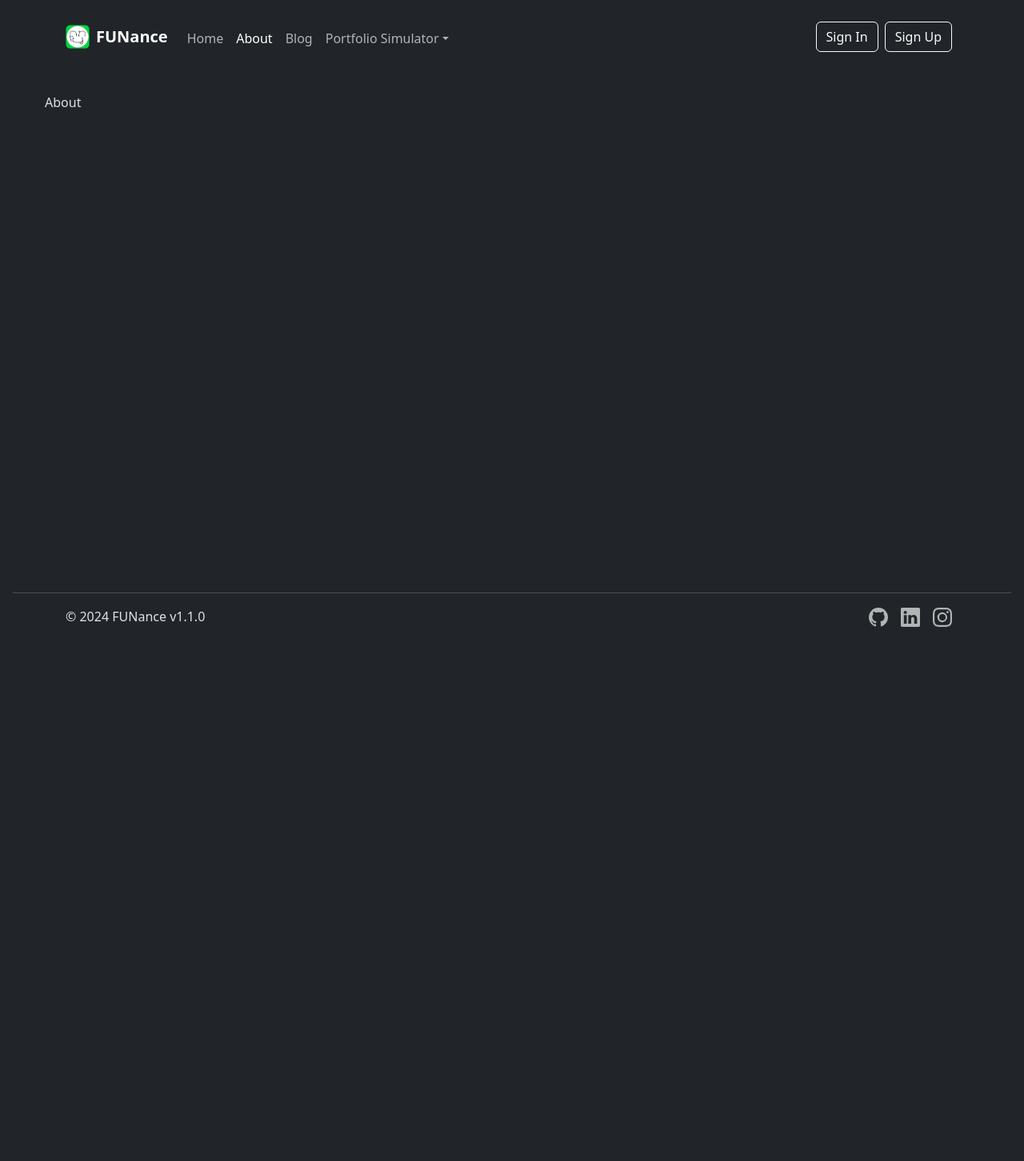
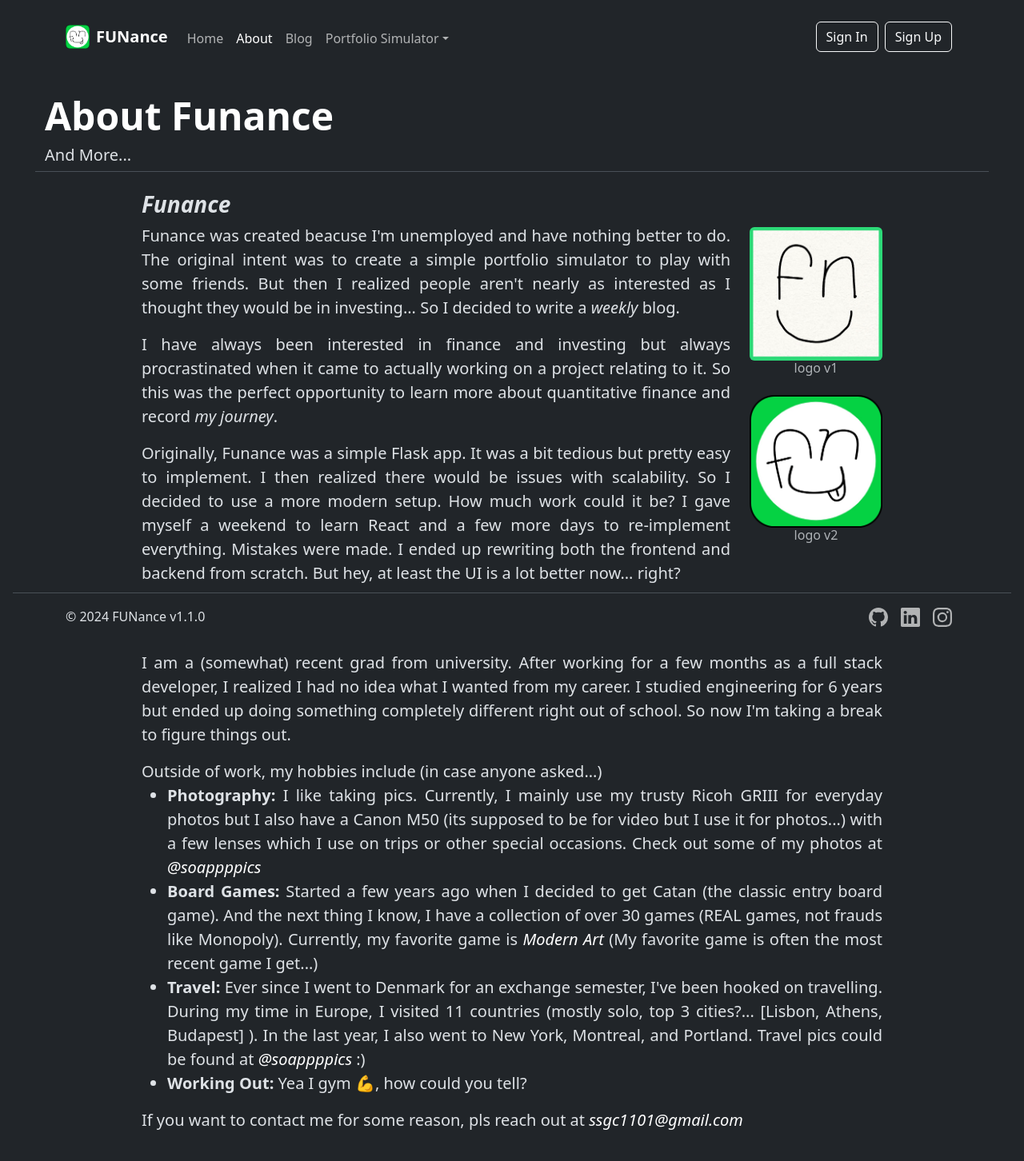
Before and after one commit to yangsu01/Funance, a React (Vite) app in the folder client/: page /about in a window 1280 px wide. Shown: the top 1452 px of the page at 80% size. Before the commit the page ends 800 px from the top, so only its background shows below. Built offline with nearby package versions, Linux system fonts and the light colour scheme; no server answers.

Commit message:
feat: add about page

```diff
--- a/client/src/pages/About/About.tsx
+++ b/client/src/pages/About/About.tsx
@@ -1,5 +1,137 @@
+import { Image, Container, Row, Col } from "react-bootstrap";
+
+// components
+import Title from "../../components/UI/Title";
+
 const About = () => {
-  return <div>About</div>;
+  return (
+    <>
+      <Title title="About Funance" subtitle="And More..." />
+
+      <Container>
+        <Row className="d-flex justify-content-center align-items-center mb-4">
+          <Col md={8}>
+            <h3>
+              <strong>
+                <i>Funance</i>
+              </strong>
+            </h3>
+            <p className="fs-5">
+              Funance was created beacuse I'm unemployed and have nothing better
+              to do. The original intent was to create a simple portfolio
+              simulator to play with some friends. But then I realized people
+              aren't nearly as interested as I thought they would be in
+              investing... So I decided to write a <i>weekly</i> blog.
+            </p>
+
+            <p className="fs-5">
+              I have always been interested in finance and investing but always
+              procrastinated when it came to actually working on a project
+              relating to it. So this was the perfect opportunity to learn more
+              about quantitative finance and record <i>my journey</i>.
+            </p>
+
+            <p className="fs-5">
+              Originally, Funance was a simple Flask app. It was a bit tedious
+              but pretty easy to implement. I then realized there would be
+              issues with scalability. So I decided to use a more modern setup.
+              How much work could it be? I gave myself a weekend to learn React
+              and a few more days to re-implement everything. Mistakes were
+              made. I ended up rewriting both the frontend and backend from
+              scratch. But hey, at least the UI is a lot better now... right?
+            </p>
+          </Col>
+          <Col md={2}>
+            <Row>
+              <Col xs={6} md={12} className="mb-3">
+                <Image src="/old_logo.png" alt="old logo" fluid rounded />
+                <h6 className="text-center text-muted">logo v1</h6>
+              </Col>
+              <Col xs={6} md={12} className="mb-3">
+                <Image src="/funance_logo.png" alt="logo" fluid rounded />
+                <h6 className="text-center text-muted">logo v2</h6>
+              </Col>
+            </Row>
+          </Col>
+        </Row>
+
+        <Row className="d-flex justify-content-center mb-">
+          <Col md={10}>
+            <h3>
+              <strong>
+                <i>About Me</i>
+              </strong>
+            </h3>
+            <p className="fs-5">
+              I am a (somewhat) recent grad from university. After working for a
+              few months as a full stack developer, I realized I had no idea
+              what I wanted from my career. I studied engineering for 6 years
+              but ended up doing something completely different right out of
+              school. So now I'm taking a break to figure things out.
+            </p>
+            <p className="fs-5">
+              Outside of work, my hobbies include (in case anyone asked...)
+              <ul className="fs-5">
+                <li>
+                  <strong>Photography:</strong> I like taking pics. Currently, I
+                  mainly use my trusty Ricoh GRIII for everyday photos but I
+                  also have a Canon M50 (its supposed to be for video but I use
+                  it for photos...) with a few lenses which I use on trips or
+                  other special occasions. Check out some of my photos at{" "}
+                  <a
+                    href="https://www.instagram.com/soappppics/"
+                    target="_blank"
+                    className="link"
+                  >
+                    <i>@soappppics</i>
+                  </a>
+                </li>
+                <li>
+                  <strong>Board Games:</strong> Started a few years ago when I
+                  decided to get Catan (the classic entry board game). And the
+                  next thing I know, I have a collection of over 30 games (REAL
+                  games, not frauds like Monopoly). Currently, my favorite game
+                  is{" "}
+                  <a
+                    href="https://boardgamegeek.com/boardgame/118/modern-art"
+                    target="_blank"
+                    className="link"
+                  >
+                    <i>Modern Art</i>
+                  </a>{" "}
+                  (My favorite game is often the most recent game I get...)
+                </li>
+                <li>
+                  <strong>Travel:</strong> Ever since I went to Denmark for an
+                  exchange semester, I've been hooked on travelling. During my
+                  time in Europe, I visited 11 countries (mostly solo, top 3
+                  cities?... [Lisbon, Athens, Budapest] ). In the last year, I
+                  also went to New York, Montreal, and Portland. Travel pics
+                  could be found at{" "}
+                  <a
+                    href="https://www.instagram.com/soappppics/"
+                    target="_blank"
+                    className="link"
+                  >
+                    <i>@soappppics</i>
+                  </a>{" "}
+                  :)
+                </li>
+                <li>
+                  <strong>Working Out:</strong> Yea I gym 💪, how could you
+                  tell?
+                </li>
+              </ul>
+              If you want to contact me for some reason, pls reach out at{" "}
+              <a href="mailto:ssgc1101@gmail.com" className="link">
+                <i>ssgc1101@gmail.com</i>
+              </a>
+            </p>
+          </Col>
+        </Row>
+      </Container>
+    </>
+  );
 };
 
 export default About;
```
